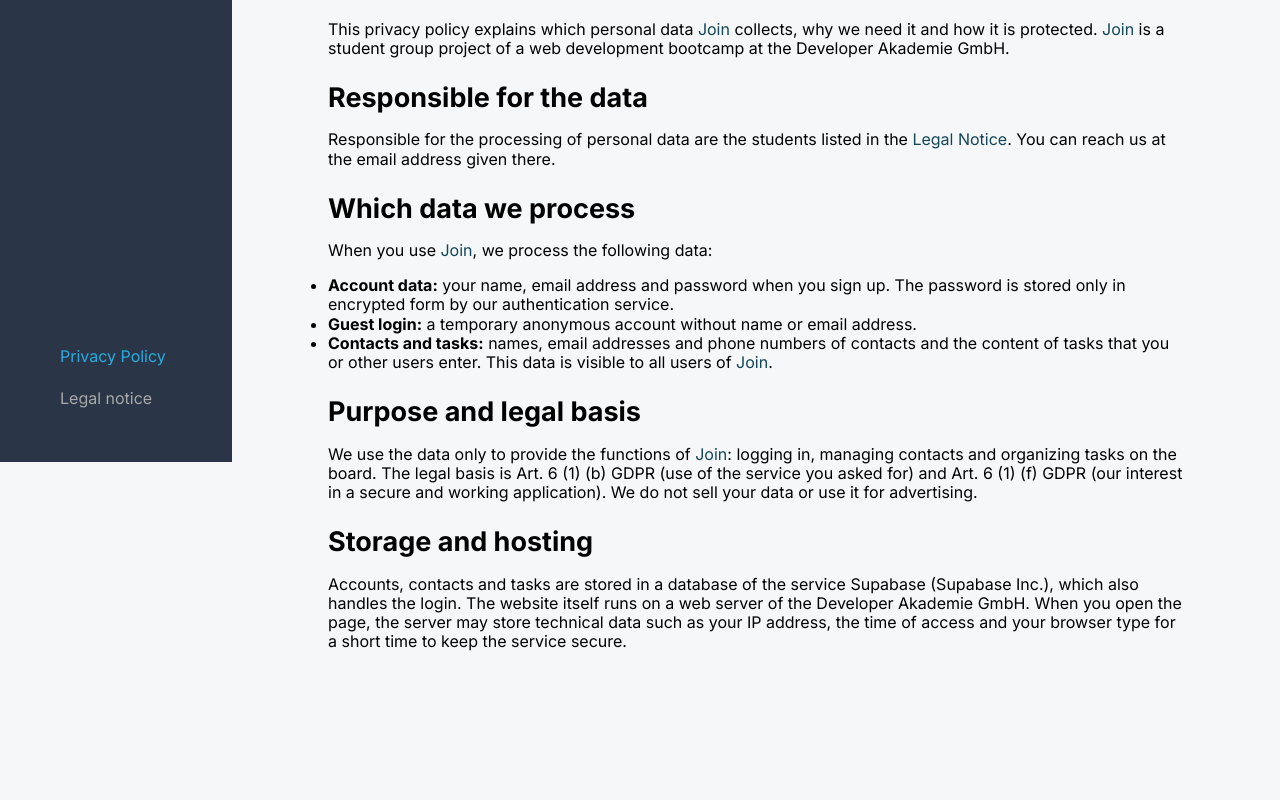
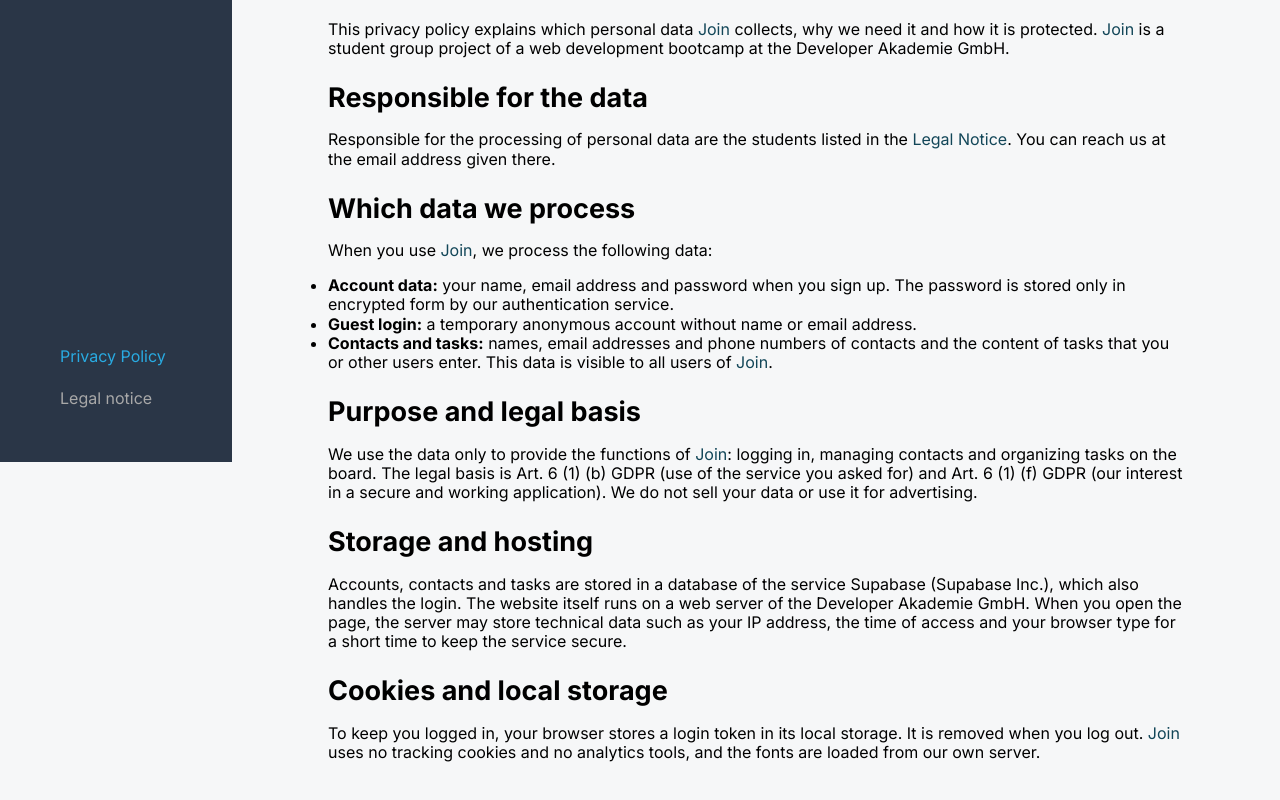
Before and after one commit to lohmibln/join, an Angular app: page /privacyPolicy in a window 1280 px wide. Shown: the part 338-1138 px from the top of the page. Before the commit the page ends 1053 px from the top, so only its background shows below. Built offline with nearby package versions, Linux system fonts and the light colour scheme; no server answers.

Commit message:
Explain the login data in the browser

```diff
--- a/src/app/privacy-policy/privacy-policy.component.html
+++ b/src/app/privacy-policy/privacy-policy.component.html
@@ -62,5 +62,14 @@
         service secure.
       </p>
     </section>
+
+    <section>
+      <h2>Cookies and local storage</h2>
+      <p>
+        To keep you logged in, your browser stores a login token in its local storage. It is removed
+        when you log out. <span class="brand">Join</span> uses no tracking cookies and no analytics
+        tools, and the fonts are loaded from our own server.
+      </p>
+    </section>
   </div>
 </article>
```
